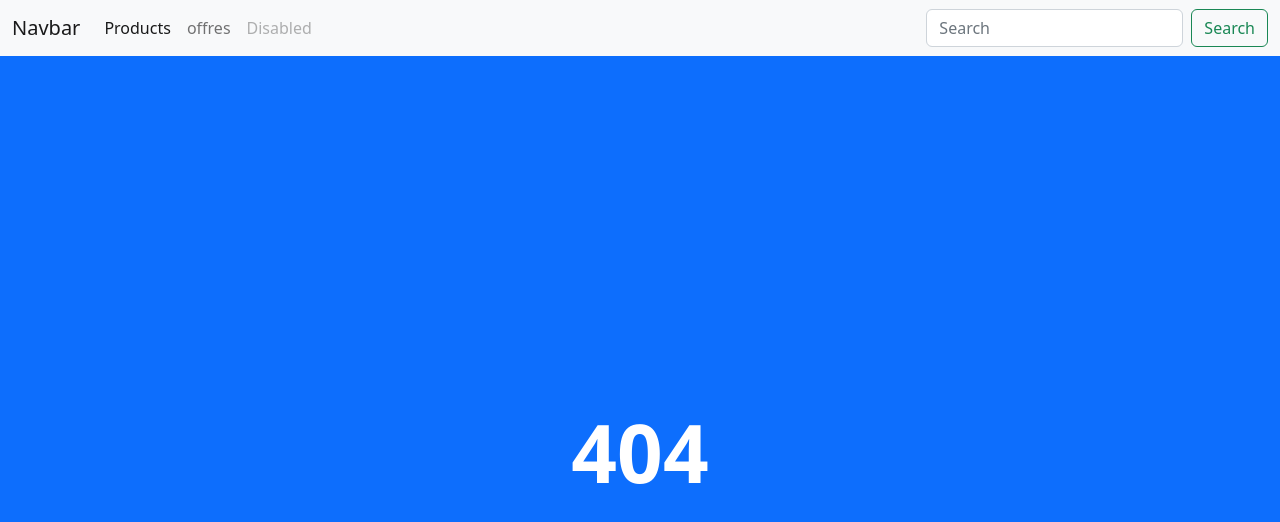
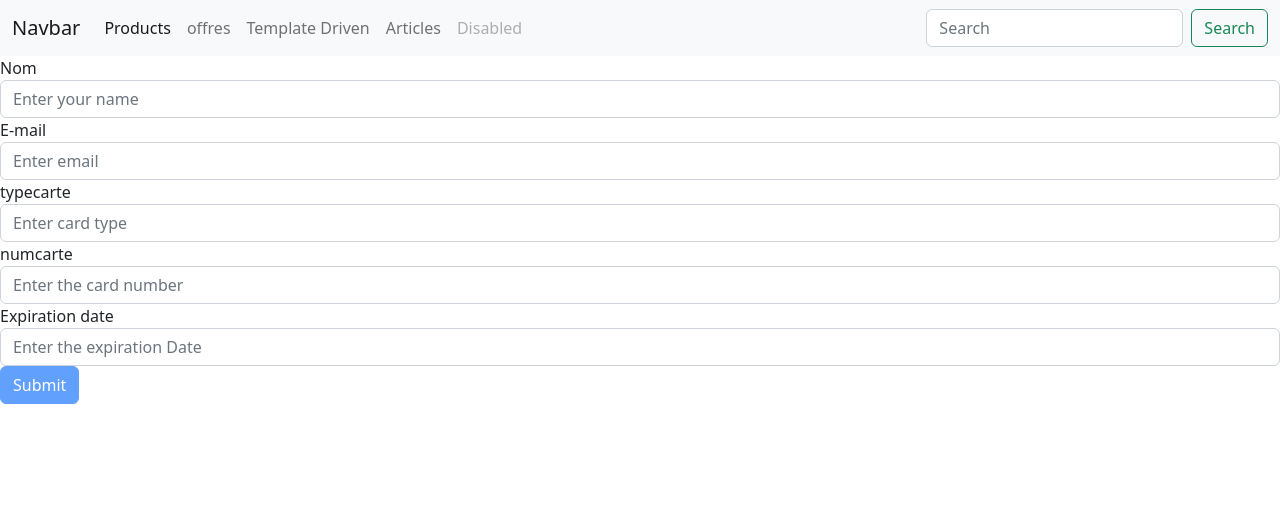
Before and after one commit to mahdi221B/Angular-E-CommerceWebSite, an Angular app: page /templatedriven in a window 1280 px wide. Before the commit this address had no page. Shown: the top 522 px of the page. Built offline with nearby package versions, Linux system fonts and the light colour scheme.

Commit message:
Atelier n°3 : Le Template Driven Form

```diff
--- a/src/app/app-routing.module.ts
+++ b/src/app/app-routing.module.ts
@@ -2,20 +2,24 @@ import { NgModule } from '@angular/core';
 import { RouterModule, Routes } from '@angular/router';
 import { AddOfferComponent } from './add-offer/add-offer.component';
 import { AddProductComponent } from './add-product/add-product.component';
+import { ArticlesComponentComponent } from './articles-component/articles-component.component';
 import { HomeComponent } from './home/home.component';
 import { NotFoundComponent } from './not-found/not-found.component';
 import { OffresEmploiComponentComponent } from './offres-emploi-component/offres-emploi-component.component';
 import { ProductDetailComponentComponent } from './product-detail-component/product-detail-component.component';
 import { ProductsComponent } from './products/products.component';
+import { TemplateDrivenFormComponentComponent } from './template-driven-form-component/template-driven-form-component.component';
 
 const routes: Routes = [
   {path:'',redirectTo:'home',pathMatch:'full'},
   {path:'home',component:HomeComponent},
   {path:'products',component:ProductsComponent},
   {path:'products/add',component:AddProductComponent},
+  {path:'articlesss',component:ArticlesComponentComponent},
   {path:'products/:id', component: ProductDetailComponentComponent},
   {path:'offres',component:OffresEmploiComponentComponent},
   {path:'offers/add',component:AddOfferComponent},
+  {path:'templatedriven',component:TemplateDrivenFormComponentComponent},
   {path:'**',component:NotFoundComponent},
 ];
 
--- a/src/app/app.module.ts
+++ b/src/app/app.module.ts
@@ -13,6 +13,7 @@ import { HomeComponent } from './home/home.component';
 import { ProductDetailComponentComponent } from './product-detail-component/product-detail-component.component';
 import { AddProductComponent } from './add-product/add-product.component';
 import { AddOfferComponent } from './add-offer/add-offer.component';
+import { TemplateDrivenFormComponentComponent } from './template-driven-form-component/template-driven-form-component.component';
 
 @NgModule({
   declarations: [
@@ -26,6 +27,7 @@ import { AddOfferComponent } from './add-offer/add-offer.component';
     ProductDetailComponentComponent,
     AddProductComponent,
     AddOfferComponent,
+    TemplateDrivenFormComponentComponent,
   ],
   imports: [
     BrowserModule,
--- a/src/app/nav-bar/nav-bar.component.html
+++ b/src/app/nav-bar/nav-bar.component.html
@@ -11,6 +11,12 @@
           </li>
           <li class="nav-item">
             <a class="nav-link" [routerLink]="'/offres'">offres</a>
+          </li>
+          <li class="nav-item">
+            <a class="nav-link" [routerLink]="'/templatedriven'">Template Driven</a>
+          </li>
+          <li class="nav-item">
+            <a class="nav-link" [routerLink]="'/articlesss'">Articles</a>
           </li>
           <!-- <li class="nav-item dropdown">
             <a class="nav-link dropdown-toggle" href="#" role="button" data-bs-toggle="dropdown" aria-expanded="false">
--- /dev/null
+++ b/src/app/template-driven-form-component/template-driven-form-component.component.html
@@ -0,0 +1,65 @@
+<div>
+  <form #f="ngForm">
+    <div class="form-group">
+        <label for="id">Nom</label>
+        <input type="text" class="form-control" name="name" placeholder="Enter your name" ngModel required #test="ngModel">
+      </div>
+      <div *ngIf="test.invalid && (test.dirty || test.touched)" class="alert alert-danger">
+        <div *ngIf="test.errors?.['required']">
+            <p class="text-danger">Name is required</p>
+        </div>
+      </div>
+    <div class="form-group">
+      <label for="email">E-mail</label>
+      <input type="email" class="form-control" name="email" placeholder="Enter email" ngModel required #testemail="ngModel">
+    </div>
+    <div *ngIf="testemail.invalid && (testemail.dirty || testemail.touched)" class="alert alert-danger">
+        <div *ngIf="testemail.errors?.['required']">
+            <p class="text-danger">E-mail is required</p>
+        </div>
+        <div *ngIf="testemail.errors?.['pattern']">
+          <p class="text-danger">Email not valid</p>
+      </div>
+      </div>
+
+    <div class="form-group">
+          <div class="form-group">
+            <label for="typecarte">typecarte</label>
+            <input type="text typecarte" class="form-control" name="typecarte" placeholder="Enter card type" ngModel required #testtypecarte="ngModel">
+          </div>
+          <div *ngIf="testtypecarte.invalid && (testtypecarte.dirty || testtypecarte.touched)" class="alert alert-danger">
+              <div *ngIf="testtypecarte.errors?.['required']">
+                  <p class="text-danger">Id is required</p>
+              </div>
+          </div>
+
+          <div class="form-group">
+            <label for="numcarte">numcarte</label>
+            <input type="text numcarte" class="form-control" name="numcarte" placeholder="Enter the card number" ngModel minlength="16" required #testnumcarte="ngModel">
+          </div>
+          <div *ngIf="testnumcarte.invalid && (testnumcarte.dirty || testnumcarte.touched)" class="alert alert-danger">
+              <div *ngIf="testnumcarte.errors?.['required']">
+                  <p class="text-danger">Id is required</p>
+              </div>
+              <div *ngIf="testnumcarte.errors?.['minlength']">
+                <p class="text-danger">Minium length is is 16</p>
+            </div>
+          </div>
+
+          <div class="form-group">
+            <label for="date">Expiration date</label>
+            <input type="text date" class="form-control" name="date" placeholder="Enter the expiration Date" ngModel required #testdate="ngModel">
+          </div>
+          <div *ngIf="testdate.invalid && (testdate.dirty || testdate.touched)" class="alert alert-danger">
+              <div *ngIf="testdate.errors?.['required']">
+                  <p class="text-danger">Id is required</p>
+              </div>
+          </div>
+          <div class="form-group" [hidden]="f.invalid">
+              <label for="code">Code</label>
+              <input type="text" class="form-control" name="code" placeholder="Enter your Code" >
+          </div>
+        <button type="submit" class="btn btn-primary" [disabled]="f.invalid">Submit</button>
+</div>
+  </form>
+</div>
--- /dev/null
+++ b/src/app/template-driven-form-component/template-driven-form-component.component.ts
@@ -0,0 +1,15 @@
+import { Component, OnInit } from '@angular/core';
+
+@Component({
+  selector: 'app-template-driven-form-component',
+  templateUrl: './template-driven-form-component.component.html',
+  styleUrls: ['./template-driven-form-component.component.css']
+})
+export class TemplateDrivenFormComponentComponent implements OnInit {
+
+  constructor() { }
+
+  ngOnInit(): void {
+  }
+
+}
```
Also changed, not shown: src/app/template-driven-form-component/template-driven-form-component.component.css (added), 1 other file (tests, documents, lock files or other folders).
